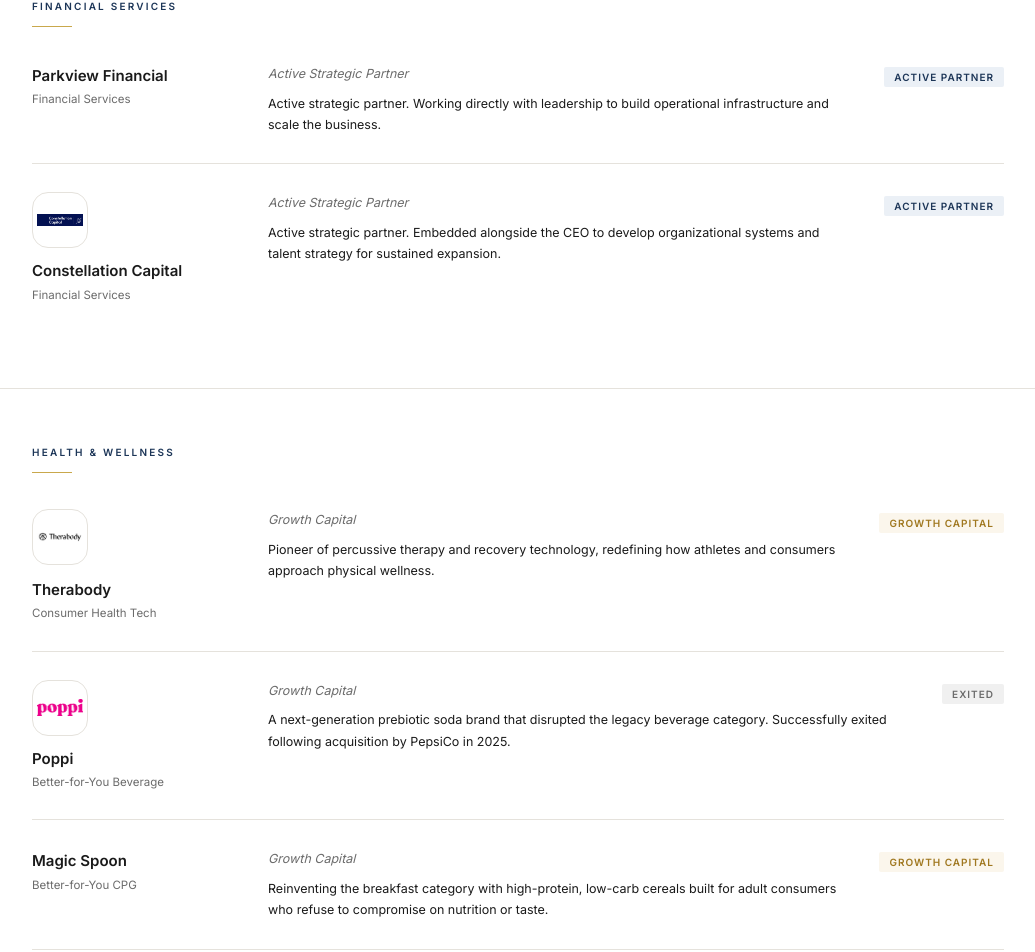
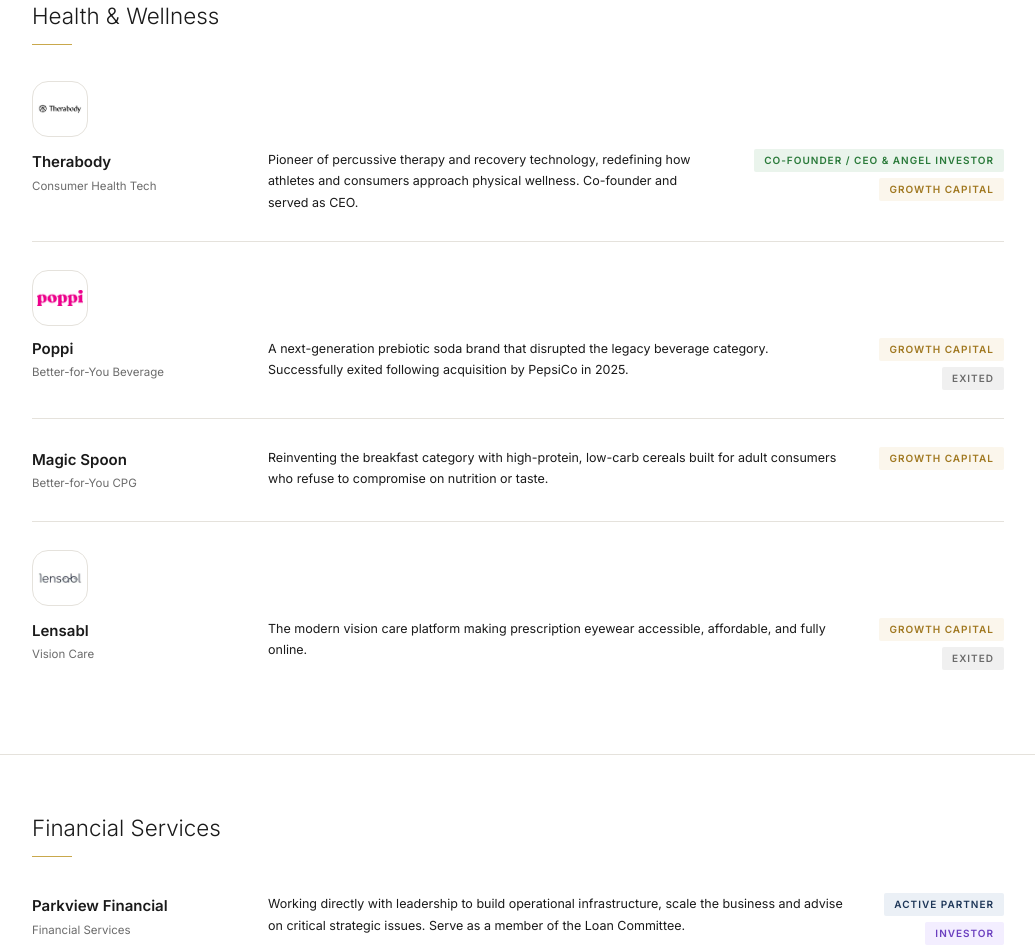
Before and after one commit to iceolemune/NazarianCapital.com, a Next.js app: page /portfolio in a window 1280 px wide. Shown: the part 508-1460 px from the top of the page, without its empty margins (122-1157 px from the left). Built offline with nearby package versions, Linux system fonts and the light colour scheme.

Commit message:
feat: portfolio badge system, section reorder, team bio update, turbopack, ulimit fix

```diff
--- a/package.json
+++ b/package.json
@@ -3,7 +3,7 @@
   "version": "1.0.0",
   "private": true,
   "scripts": {
-    "dev": "next dev",
+    "dev": "next dev --turbopack",
     "build": "next build",
     "start": "next build && next start",
     "lint": "next lint",
--- a/src/app/globals.css
+++ b/src/app/globals.css
@@ -62,6 +62,8 @@
   .tag-active   { @apply bg-navy-tint text-navy   text-[10px] font-semibold tracking-[0.1em] uppercase px-2.5 py-1 rounded-[2px] whitespace-nowrap; }
   .tag-growth   { @apply bg-gold-tint text-[#A07820] text-[10px] font-semibold tracking-[0.1em] uppercase px-2.5 py-1 rounded-[2px] whitespace-nowrap; }
   .tag-exited   { @apply bg-[#F0F0F0] text-smoke  text-[10px] font-semibold tracking-[0.1em] uppercase px-2.5 py-1 rounded-[2px] whitespace-nowrap; }
+  .tag-founder  { @apply bg-[#EAF4EC] text-[#2A7A3A] text-[10px] font-semibold tracking-[0.1em] uppercase px-2.5 py-1 rounded-[2px] whitespace-nowrap; }
+  .tag-investor { @apply bg-[#F3EEFF] text-[#6B3FBF] text-[10px] font-semibold tracking-[0.1em] uppercase px-2.5 py-1 rounded-[2px] whitespace-nowrap; }
   .tag-video    { @apply bg-[#F0EDE8] text-smoke  text-[10px] font-semibold tracking-[0.1em] uppercase px-2.5 py-1 rounded-[2px] whitespace-nowrap; }
   .tag-podcast  { @apply bg-navy-tint text-navy   text-[10px] font-semibold tracking-[0.1em] uppercase px-2.5 py-1 rounded-[2px] whitespace-nowrap; }
   .tag-press    { @apply bg-gold-tint text-[#A07820] text-[10px] font-semibold tracking-[0.1em] uppercase px-2.5 py-1 rounded-[2px] whitespace-nowrap; }
--- a/src/components/about/TeamSection.tsx
+++ b/src/components/about/TeamSection.tsx
@@ -7,6 +7,7 @@
   role:  string
   photo: StaticImageData
   bio:   string
+  bio2?: string
 }
 
 const TEAM: TeamMember[] = [
@@ -14,7 +15,8 @@
     name:  'Benjamin Nazarian',
     role:  'Founder & Principal',
     photo: BenPhoto,
-    bio:   'Benjamin Nazarian is a seasoned operator and investor with decades of experience founding, scaling, and advising companies across real estate, technology, and consumer markets. He is the founder of Omninet Capital, a multifamily real estate platform, and serves as an active strategic partner to growth-stage companies through his roles at Parkview Financial and Constellation Capital. Benjamin brings hands-on operational expertise in business planning, DTC-to-retail expansion, marketing, and organizational scaling: the exact challenges most founders face for the first time. Nazarian Capital is the expression of that experience, deployed as capital.',
+    bio:   'Benjamin Nazarian is a seasoned operator and investor with decades of experience founding, scaling, and advising companies across consumer, real estate, and financial services. He is the Co-Founder of Therabody, a global leader in wellness technology best known for pioneering the Theragun and reshaping modern self-care. As CEO, he led the company to over $1 billion in sales across more than 60 countries and 10,000 retail locations, building one of the most recognized wellness brands in the world. He is also the Co-Founder of Omninet Capital, a national real estate firm.',
+    bio2:  'He works closely with founders, helping them turn ideas into meaningful, scalable businesses. Benjamin brings hands-on operational expertise in business planning, DTC-to-retail expansion, marketing, and organizational scaling, the exact challenges most founders face for the first time, and rarely have a seasoned operator alongside them to navigate. He serves as an active strategic partner to portfolio companies Parkview Financial and Constellation Capital. Nazarian Capital is the expression of that experience, deployed as capital.',
   },
   {
     name:  'Sienna Nazarian',
@@ -32,7 +34,7 @@
         <span className="gold-rule mb-10 block" />
 
         <div className="grid grid-cols-1 sm:grid-cols-2 gap-6 max-w-3xl">
-          {TEAM.map(({ name, role, bio, photo }) => (
+          {TEAM.map(({ name, role, bio, bio2, photo }) => (
             <div
               key={name}
               className="bg-cream rounded-[4px] border border-rule p-8 hover:border-navy/30 transition-colors duration-200"
@@ -50,6 +52,9 @@
               <h3 className="text-[15px] font-semibold text-charcoal mb-1">{name}</h3>
               <p className="eyebrow text-navy mb-5">{role}</p>
               <p className="text-[12px] text-smoke leading-[1.75]">{bio}</p>
+              {bio2 && (
+                <p className="text-[12px] text-smoke leading-[1.75] mt-3">{bio2}</p>
+              )}
             </div>
           ))}
         </div>
--- a/src/components/portfolio/HoldingRow.tsx
+++ b/src/components/portfolio/HoldingRow.tsx
@@ -9,6 +9,9 @@
   role:        string
   description: string
   badge:       BadgeVariant
+  founderBadge?: boolean
+  exitedBadge?:  boolean
+  investorBadge?: boolean
   url?:        string
   logo?:       StaticImageData
 }
@@ -26,7 +29,7 @@
 }
 
 export default function HoldingRow({
-  name, sector, role, description, badge, url, logo,
+  name, sector, role, description, badge, founderBadge, exitedBadge, investorBadge, url, logo,
 }: HoldingProps) {
   return (
     <div className="group flex flex-col sm:flex-row sm:items-start gap-4 py-7 border-b border-rule last:border-0">
@@ -59,14 +62,22 @@
       </div>
 
       {/* Description */}
-      <div className="flex-1">
-        <p className="text-[12.5px] text-smoke leading-[1.75] italic mb-2">{role}</p>
+      <div className="flex-1" style={{ marginTop: logo ? '4.25rem' : '0' }}>
         <p className="text-[12.5px] text-charcoal leading-[1.7]">{description}</p>
       </div>
 
-      {/* Badge */}
-      <div className="sm:ml-6 flex-shrink-0">
+      {/* Badge — aligned to top of name, not logo */}
+      <div className="sm:ml-6 flex-shrink-0 flex flex-col gap-1.5 items-end" style={{ marginTop: logo ? '4.25rem' : '0' }}>
+        {founderBadge && (
+          <span className="tag-founder">Co-Founder / CEO &amp; Angel Investor</span>
+        )}
         <span className={BADGE_CLASS[badge]}>{BADGE_LABELS[badge]}</span>
+        {investorBadge && (
+          <span className="tag-investor">Investor</span>
+        )}
+        {exitedBadge && (
+          <span className="tag-exited">Exited</span>
+        )}
       </div>
     </div>
   )
--- a/src/components/portfolio/PortfolioSections.tsx
+++ b/src/components/portfolio/PortfolioSections.tsx
@@ -11,16 +11,18 @@
     name:        'Parkview Financial',
     sector:      'Financial Services',
     role:        'Active Strategic Partner',
-    description: 'Active strategic partner. Working directly with leadership to build operational infrastructure and scale the business.',
+    description: 'Working directly with leadership to build operational infrastructure, scale the business and advise on critical strategic issues. Serve as a member of the Loan Committee.',
     badge:       'active' as const,
+    investorBadge: true,
     url:         'https://www.parkviewfinancial.com',
   },
   {
     name:        'Constellation Capital',
     sector:      'Financial Services',
     role:        'Active Strategic Partner',
-    description: 'Active strategic partner. Embedded alongside the CEO to develop organizational systems and talent strategy for sustained expansion.',
+    description: 'Embedded alongside the CEO to develop fundraising strategy, portfolio management and advise on strategic issues.  Serve as a member of the Investment Committee.',
     badge:       'active' as const,
+    investorBadge: true,
     logo:        ConstellationLogo,
   },
 ]
@@ -30,8 +32,9 @@
     name:        'Therabody',
     sector:      'Consumer Health Tech',
     role:        'Growth Capital',
-    description: 'Pioneer of percussive therapy and recovery technology, redefining how athletes and consumers approach physical wellness.',
+    description: 'Pioneer of percussive therapy and recovery technology, redefining how athletes and consumers approach physical wellness. Co-founder and served as CEO.',
     badge:       'growth' as const,
+    founderBadge: true,
     url:         'https://www.therabody.com',
     logo:        TherabodyLogo,
   },
@@ -40,7 +43,8 @@
     sector:      'Better-for-You Beverage',
     role:        'Growth Capital',
     description: 'A next-generation prebiotic soda brand that disrupted the legacy beverage category. Successfully exited following acquisition by PepsiCo in 2025.',
-    badge:       'exited' as const,
+    badge:       'growth' as const,
+    exitedBadge: true,
     logo:        PoppiLogo,
   },
   {
@@ -57,6 +61,7 @@
     role:        'Growth Capital',
     description: 'The modern vision care platform making prescription eyewear accessible, affordable, and fully online.',
     badge:       'growth' as const,
+    exitedBadge: true,
     url:         'https://www.lensabl.com',
     logo:        LensablLogo,
   },
@@ -83,8 +88,8 @@
 ]
 
 const SECTIONS = [
+  { title: 'Health & Wellness',  holdings: HEALTH    },
   { title: 'Financial Services', holdings: FINANCIAL },
-  { title: 'Health & Wellness',  holdings: HEALTH    },
   { title: 'Growth Capital',     holdings: GROWTH    },
 ]
 
@@ -94,7 +99,7 @@
       {SECTIONS.map(({ title, holdings }) => (
         <section key={title} className="border-b border-rule bg-white">
           <div className="section-wrap py-14">
-            <p className="eyebrow text-navy mb-3">{title}</p>
+            <h2 className="text-[1.4rem] font-light text-charcoal mb-3">{title}</h2>
             <span className="gold-rule block mb-2" />
             {holdings.map((h) => (
               <HoldingRow key={h.name} {...h} />
--- a/src/components/strategy/TrackCards.tsx
+++ b/src/components/strategy/TrackCards.tsx
@@ -8,7 +8,7 @@
       'Working with the founder to develop the business plan and establish a clear path to scale',
       'Developing cost-effective marketing plans with a disciplined focus on ROI',
       'Guiding expansion from DTC into retail, across both domestic and international markets',
-      'Implementing operating systems, reporting, and accountability frameworks',
+      'Developing products including selecting engineering firms and contract manufacturers in China',
       "Serving as a sounding board on strategy, culture, and the decisions that don't have obvious answers",
     ],
   },
```
